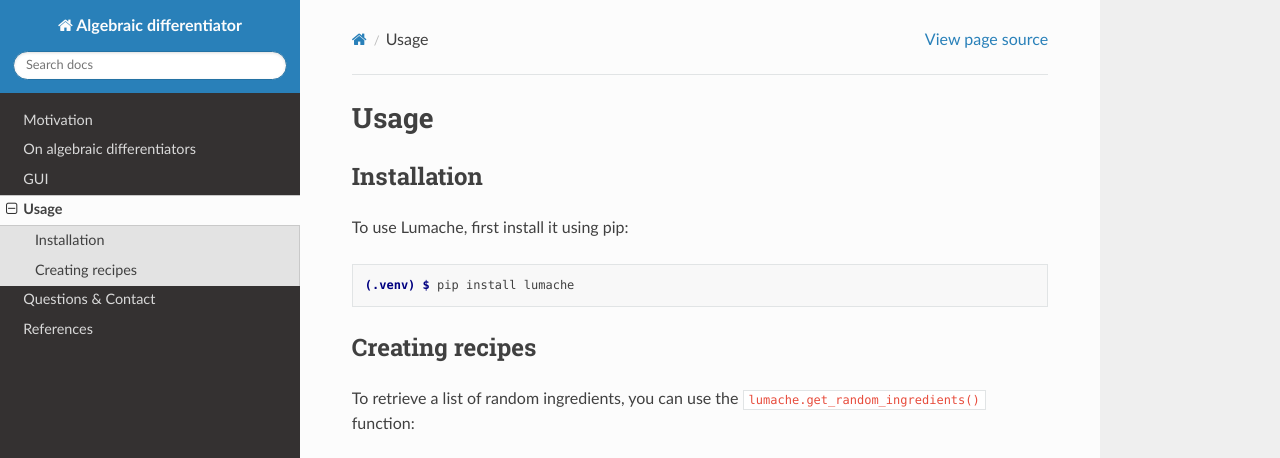
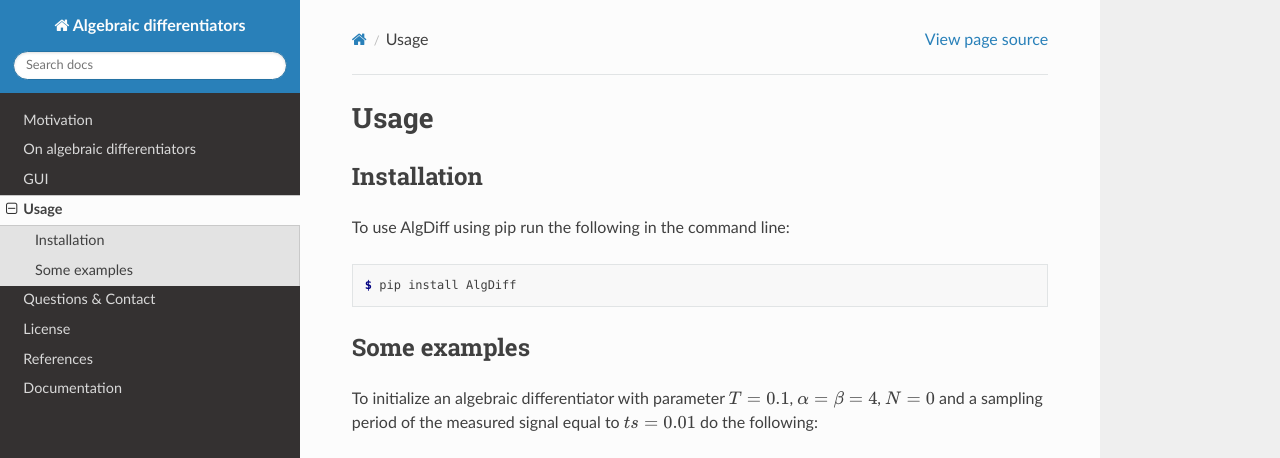
Before and after one commit to aothmane-control/Algebraic-differentiators, a Sphinx documentation site: the page built from docs/source/usage.rst, in a window 1280 px wide and 1095 px high. Shown: the top 458 px of the window. Built offline with Sphinx 7.4.7 and the Read the Docs theme 2.0.0, drawn with Linux system fonts in a browser that asks for light colours; pages that are not in the unit, such as notebooks, are missing from menus; some of the changed text lies outside the part shown; grey boxes are pictures that could not be loaded.

Commit message:
Update read the docs files

```diff
--- a/docs/source/conf.py
+++ b/docs/source/conf.py
@@ -2,12 +2,12 @@
 
 # -- Project information
 
-project = 'Algebraic differentiator'
+project = 'Algebraic differentiators'
 copyright = '2023, Amine Othmane'
 author = 'Amine Othmane'
 
 # The full version, including alpha/beta/rc tags
-release = '1.1.0'
+release = '1.1.3'
 
 # -- General configuration
 
--- /dev/null
+++ b/docs/source/documentation.rst
@@ -0,0 +1,6 @@
+Documentation
+=============
+
+.. autoclass:: AlgDiff.AlgebraicDifferentiator
+   :members:
+   :noindex:
--- a/docs/source/onAlgebraicDiff.rst
+++ b/docs/source/onAlgebraicDiff.rst
@@ -59,8 +59,7 @@ also shown.
    :scale: 50 %
    :alt: Visualization of the online estimation
 
-   Figure 4. Amplitude and phase spectra of two different filters and the
-corresponding lowpass approximation of the amplitude spectrum.
+   Figure 4. Amplitude and phase spectra of two different filters and the corresponding lowpass approximation of the amplitude spectrum.
 
 
 See `[1] <#1>`__, `[3] <#3>`__, `[4] <#4>`__, and `[5] <#5>`__ for more
--- a/docs/source/usage.rst
+++ b/docs/source/usage.rst
@@ -1,33 +1,38 @@
 Usage
 =====
+
 
 .. _installation:
 
 Installation
 ------------
 
-To use Lumache, first install it using pip:
+
+
+To use AlgDiff using pip run the following in the command line:
 
 .. code-block:: console
 
-   (.venv) $ pip install lumache
+   $ pip install AlgDiff
 
-Creating recipes
+
+.. _examples:
+
+Some examples
 ----------------
 
-To retrieve a list of random ingredients,
-you can use the ``lumache.get_random_ingredients()`` function:
+To initialize an algebraic differentiator with parameter :math:`T=0.1`, :math:`\alpha=\beta=4`, :math:`N=0` and a sampling period of the measured signal equal to :math:`ts=0.01` do the following:
 
-.. autofunction:: lumache.get_random_ingredients
+>>> from AlgDiff import *
+>>> g = AlgebraicDifferentiator(N=0,alpha=4.,beta=4,T=0.1, ts=0.01)
 
-The ``kind`` parameter should be either ``"meat"``, ``"fish"``,
-or ``"veggies"``. Otherwise, :py:func:`lumache.get_random_ingredients`
-will raise an exception.
+The cutoff frequency in rad/s of this differentiator can be computed by
 
-.. autoexception:: lumache.InvalidKindError
+>>> wc = g.get_cutoffFreq()
 
-For example:
 
->>> import lumache
->>> lumache.get_random_ingredients()
-['shells', 'gorgonzola', 'parsley']
+The first order derivative of a signal :math:`y` given as a numpy array and sampled by :math:`ts=0.01` can be achieved by
+
+>>> dydt = g.estimateDer(1,y) # y is a numpy array
+
+Further detailed examples are provided in the `jupyter notebooks <https://github.com/aothmane-control/Algebraic-differentiators/tree/master/examples>`_ given the repository.
```
Also changed, not shown: docs/source/index.rst (+3 -10 lines), docs/source/figures.rst (deleted), docs/source/license.rst (renamed from docs/source/licence.rst), 1 other file.
